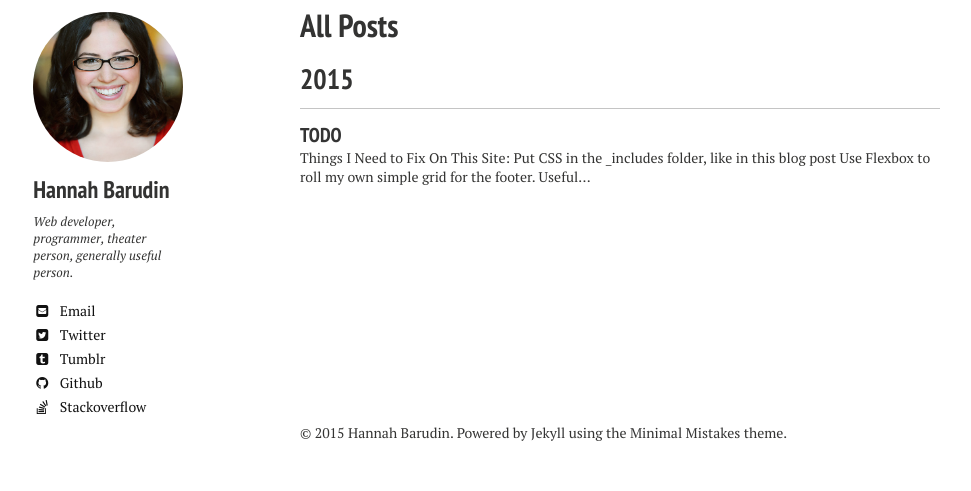
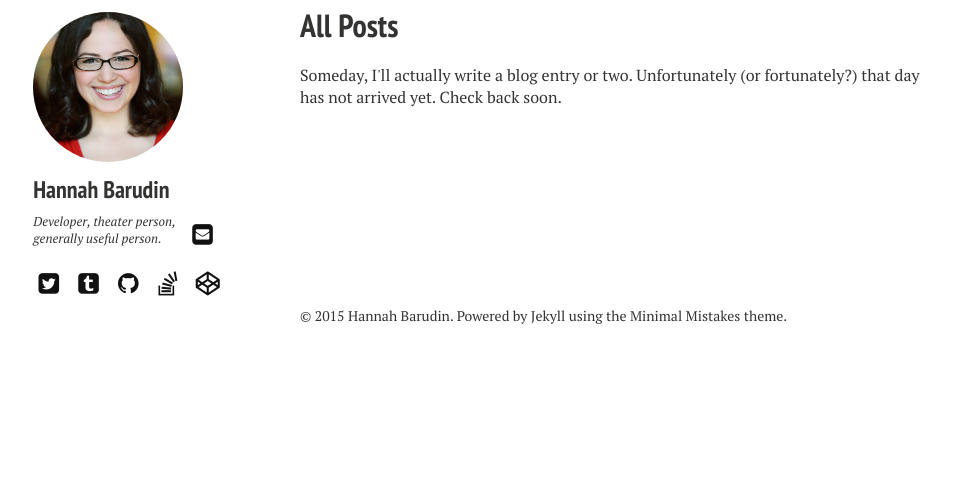
Before and after one commit to hbarudin/hbarudin-old, a Jekyll site: the page built from posts/index.md, in a window 1280 px wide. Shown: the part 1069-1560 px from the top of the page, without its empty margins (20-991 px from the left). Built offline with Jekyll 4.4.1, drawn with Linux system fonts in a browser that asks for light colours; nearby versions of some CDN libraries; after the commit the page ends 1443 px from its top, so only the background shows below that.

Commit message:
Tweak social icons, bio, link colors

```diff
--- a/_config.yml
+++ b/_config.yml
@@ -2,7 +2,7 @@
 
 title:            Hannah Barudin
 locale:           en_US
-url:              http://hannahbarudin.com
+url:
 
 
 # Jekyll configuration
@@ -28,7 +28,7 @@ kramdown:
 owner:
   name: Hannah Barudin
   avatar: bio-photo.jpg
-  bio: "Web developer, programmer, theater person, generally useful person."
+  bio: "Developer, theater person, generally useful person."
   email: "hbarudin@gmail.com"
   disqus-shortname:
   twitter: "HannahBarudin"
@@ -55,6 +55,7 @@ owner:
   soundcloud: #username
   weibo: #username
   flickr: #username
+  codepen: "hbarudin"
 
 include: [".htaccess"]
 exclude: ["lib", "config.rb", "Capfile", "config", "log", "Rakefile", "Rakefile.rb", "tmp", "less", "*.sublime-project", "*.sublime-workspace", "test", "spec", "Gruntfile.js", "package.json", "node_modules", "Gemfile", "Gemfile.lock", "LICENSE", "README.md"]
--- a/_includes/_author-bio.html
+++ b/_includes/_author-bio.html
@@ -12,23 +12,24 @@
 
   <h3 itemprop="name">{{ author.name }}</h3>
   <p>{{ author.bio }}</p>
-  {% if author.email %}<a href="mailto:{{ author.email }}" class="author-social" target="_blank"><i class="fa fa-fw fa-envelope-square"></i> Email</a>{% endif %}
-  {% if author.twitter %}<a href="http://twitter.com/{{ author.twitter }}" class="author-social" target="_blank"><i class="fa fa-fw fa-twitter-square"></i> Twitter</a>{% endif %}
-  {% if author.facebook %}<a href="http://facebook.com/{{ author.facebook }}" class="author-social" target="_blank"><i class="fa fa-fw fa-facebook-square"></i> Facebook</a>{% endif %}
-  {% if author.google.plus %}<a href="http://plus.google.com/+{{ author.google.plus }}" class="author-social" target="_blank"><i class="fa fa-fw fa-google-plus-square"></i> Google+</a>{% endif %}
-  {% if author.linkedin %}<a href="http://linkedin.com/in/{{ author.linkedin }}" class="author-social" target="_blank"><i class="fa fa-fw fa-linkedin-square"></i> LinkedIn</a>{% endif %}
-  {% if author.xing %}<a href="http://www.xing.com/profile/{{ author.xing }}" class="author-social" target="_blank"><i class="fa fa-fw fa-xing-square"></i> XING</a>{% endif %}
-  {% if author.instagram %}<a href="http://instagram.com/{{ author.instagram }}" class="author-social" target="_blank"><i class="fa fa-fw fa-instagram"></i> Instagram</a>{% endif %}
-  {% if author.tumblr %}<a href="http://{{ author.tumblr }}.tumblr.com" class="author-social" target="_blank"><i class="fa fa-fw fa-tumblr-square"></i> Tumblr</a>{% endif %}
-  {% if author.github %}<a href="http://github.com/{{ author.github }}" class="author-social" target="_blank"><i class="fa fa-fw fa-github"></i> Github</a>{% endif %}
-  {% if author.stackoverflow %}<a href="http://stackoverflow.com/users/{{ author.stackoverflow }}" class="author-social" target="_blank"><i class="fa fa-fw fa-stack-overflow"></i> Stackoverflow</a>{% endif %}
-  {% if author.lastfm %}<a href="http://lastfm.com/user/{{ author.lastfm }}" class="author-social" target="_blank"><i class="fa fa-fw fa-music"></i> Last.fm</a>{% endif %}
-  {% if author.dribbble %}<a href="http://dribbble.com/{{ author.dribbble }}" class="author-social" target="_blank"><i class="fa fa-fw fa-dribbble"></i> Dribbble</a>{% endif %}
-  {% if author.pinterest %}<a href="http://www.pinterest.com/{{ author.pinterest }}" class="author-social" target="_blank"><i class="fa fa-fw fa-pinterest"></i> Pinterest</a>{% endif %}
-  {% if author.foursquare %}<a href="http://foursquare.com/{{ author.foursquare }}" class="author-social" target="_blank"><i class="fa fa-fw fa-foursquare"></i> Foursquare</a>{% endif %}
-  {% if author.steam %}<a href="http://steamcommunity.com/id/{{ author.steam }}" class="author-social" target="_blank"><i class="fa fa-fw fa-steam-square"></i> Steam</a>{% endif %}
-  {% if author.youtube %}<a href="https://youtube.com/user/{{ author.youtube }}" class="author-social" target="_blank"><i class="fa fa-fw fa-youtube-square"></i> Youtube</a>{% endif %}
-  {% if author.soundcloud %}<a href="http://soundcloud.com/{{ author.soundcloud }}" class="author-social" target="_blank"><i class="fa fa-fw fa-soundcloud"></i> Soundcloud</a>{% endif %}
-  {% if author.weibo %}<a href="http://www.weibo.com/{{ author.weibo }}" class="author-social" target="_blank"><i class="fa fa-fw fa-weibo"></i> Weibo</a>{% endif %}
-  {% if author.flickr %}<a href="http://www.flickr.com/{{ author.flickr }}" class="author-social" target="_blank"><i class="fa fa-fw fa-flickr"></i> Flickr</a>{% endif %}
+  {% if author.email %}<a href="mailto:{{ author.email }}" class="author-social" target="_blank"><i class="fa fa-fw fa-envelope-square"></i></a>{% endif %}
+  {% if author.twitter %}<a href="http://twitter.com/{{ author.twitter }}" class="author-social" target="_blank"><i class="fa fa-fw fa-twitter-square"></i></a>{% endif %}
+  {% if author.facebook %}<a href="http://facebook.com/{{ author.facebook }}" class="author-social" target="_blank"><i class="fa fa-fw fa-facebook-square"></i></a>{% endif %}
+  {% if author.google.plus %}<a href="http://plus.google.com/+{{ author.google.plus }}" class="author-social" target="_blank"><i class="fa fa-fw fa-google-plus-square"></i></a>{% endif %}
+  {% if author.linkedin %}<a href="http://linkedin.com/in/{{ author.linkedin }}" class="author-social" target="_blank"><i class="fa fa-fw fa-linkedin-square"></i></a>{% endif %}
+  {% if author.xing %}<a href="http://www.xing.com/profile/{{ author.xing }}" class="author-social" target="_blank"><i class="fa fa-fw fa-xing-square"></i></a>{% endif %}
+  {% if author.instagram %}<a href="http://instagram.com/{{ author.instagram }}" class="author-social" target="_blank"><i class="fa fa-fw fa-instagram"></i></a>{% endif %}
+  {% if author.tumblr %}<a href="http://{{ author.tumblr }}.tumblr.com" class="author-social" target="_blank"><i class="fa fa-fw fa-tumblr-square"></i></a>{% endif %}
+  {% if author.github %}<a href="http://github.com/{{ author.github }}" class="author-social" target="_blank"><i class="fa fa-fw fa-github"></i></a>{% endif %}
+  {% if author.stackoverflow %}<a href="http://stackoverflow.com/users/{{ author.stackoverflow }}" class="author-social" target="_blank"><i class="fa fa-fw fa-stack-overflow"></i></a>{% endif %}
+  {% if author.lastfm %}<a href="http://lastfm.com/user/{{ author.lastfm }}" class="author-social" target="_blank"><i class="fa fa-fw fa-music"></i></a>{% endif %}
+  {% if author.dribbble %}<a href="http://dribbble.com/{{ author.dribbble }}" class="author-social" target="_blank"><i class="fa fa-fw fa-dribbble"></i></a>{% endif %}
+  {% if author.pinterest %}<a href="http://www.pinterest.com/{{ author.pinterest }}" class="author-social" target="_blank"><i class="fa fa-fw fa-pinterest"></i></a>{% endif %}
+  {% if author.foursquare %}<a href="http://foursquare.com/{{ author.foursquare }}" class="author-social" target="_blank"><i class="fa fa-fw fa-foursquare"></i></a>{% endif %}
+  {% if author.steam %}<a href="http://steamcommunity.com/id/{{ author.steam }}" class="author-social" target="_blank"><i class="fa fa-fw fa-steam-square"></i></a>{% endif %}
+  {% if author.youtube %}<a href="https://youtube.com/user/{{ author.youtube }}" class="author-social" target="_blank"><i class="fa fa-fw fa-youtube-square"></i></a>{% endif %}
+  {% if author.soundcloud %}<a href="http://soundcloud.com/{{ author.soundcloud }}" class="author-social" target="_blank"><i class="fa fa-fw fa-soundcloud"></i></a>{% endif %}
+  {% if author.weibo %}<a href="http://www.weibo.com/{{ author.weibo }}" class="author-social" target="_blank"><i class="fa fa-fw fa-weibo"></i></a>{% endif %}
+  {% if author.flickr %}<a href="http://www.flickr.com/{{ author.flickr }}" class="author-social" target="_blank"><i class="fa fa-fw fa-flickr"></i></a>{% endif %}
+  {% if author.codepen %}<a href="http://codepen.com/{{ author.codepen }}" class="author-social" target="_blank"><i class="fa fa-fw fa-codepen"></i></a>{% endif %}
 </div>
--- a/_layouts/post-index.html
+++ b/_layouts/post-index.html
@@ -51,6 +51,9 @@ This loop was on teh home page, don't think I need anymore
   </div>
   <div id="index">
     <h1>{{ page.title }}</h1>
+    {% if site.posts | size == 0 %}
+      Someday, I'll actually write a blog entry or two. Unfortunately (or fortunately?) that day has not arrived yet. Check back soon.
+    {% else %}
       {% for post in site.posts %}
       {% unless post.next %}
         <h3>{{ post.date | date: '%Y' }}</h3>
@@ -70,6 +73,7 @@ This loop was on teh home page, don't think I need anymore
           {% endif %}
         </article>
       {% endfor %}
+    {% endif %}
   </div><!-- /#index -->
 </div><!-- /#main -->
 
--- a/_sass/page.scss
+++ b/_sass/page.scss
@@ -85,6 +85,9 @@ body {
 			decoration: none;
 			border-bottom: 0 solid transparent;
 			@include transition(all .2s);
+			&:hover {
+				color: #608ebf;
+			}
 			@media #{$small} {
 				display: inline;
 				padding: 0;
@@ -352,18 +355,25 @@ $button-size: 1.5rem;
 
 /* Default social media links in author sidebar */
 .author-social {
-  display: block;
+  display: inline-block;
   margin-bottom: 5px;
-  @include font-rem(14);
+  @include font-rem(24);
+  color: $black;
+  .fa {
+		margin-right: 5px;
+	}
+}
+
+.author-social-inline {
+  display: inline-block;
+  @include font-rem(44);
   color: $black;
   &:visited {
     color: $black;
   }
   &:hover {
-  	@include translate(3px, 0px);
-  }
-  &:active {
-    @include translate(0, 2px);
+  	color: #608ebf;
+		@include transition(0.1s ease-in-out);
   }
   .fa {
 		margin-right: 5px;
@@ -385,7 +395,7 @@ $button-size: 1.5rem;
 		h3,
 		p,
 		.author-social {
-			display: block;
+			display: inline-block;
 			max-width: 125px;
 		}
 		h3 {
--- a/_sass/variables.scss
+++ b/_sass/variables.scss
@@ -55,8 +55,8 @@ $youtube-color      : #ff3333;
 /* links */
 $linkcolor 		    : #343434;
 $link-color       : $linkcolor;
-$linkcolorhover 	: darken($linkcolor, 10);
-$linkcolorvisited : lighten($linkcolorhover, 20);
+$linkcolorhover 	: #608ebf; //darken($linkcolor, 10);
+$linkcolorvisited : $linkcolor;
 $linkcolorfocus 	: darken($linkcolorvisited, 10);
 
 /*
```
Also changed, not shown: _layouts/home.html (+21 -21 lines), _drafts/--2015-03-03-todo.md (renamed from _posts/2015-03-03-todo.md). Lines whose indentation alone changed are shown as unchanged.
